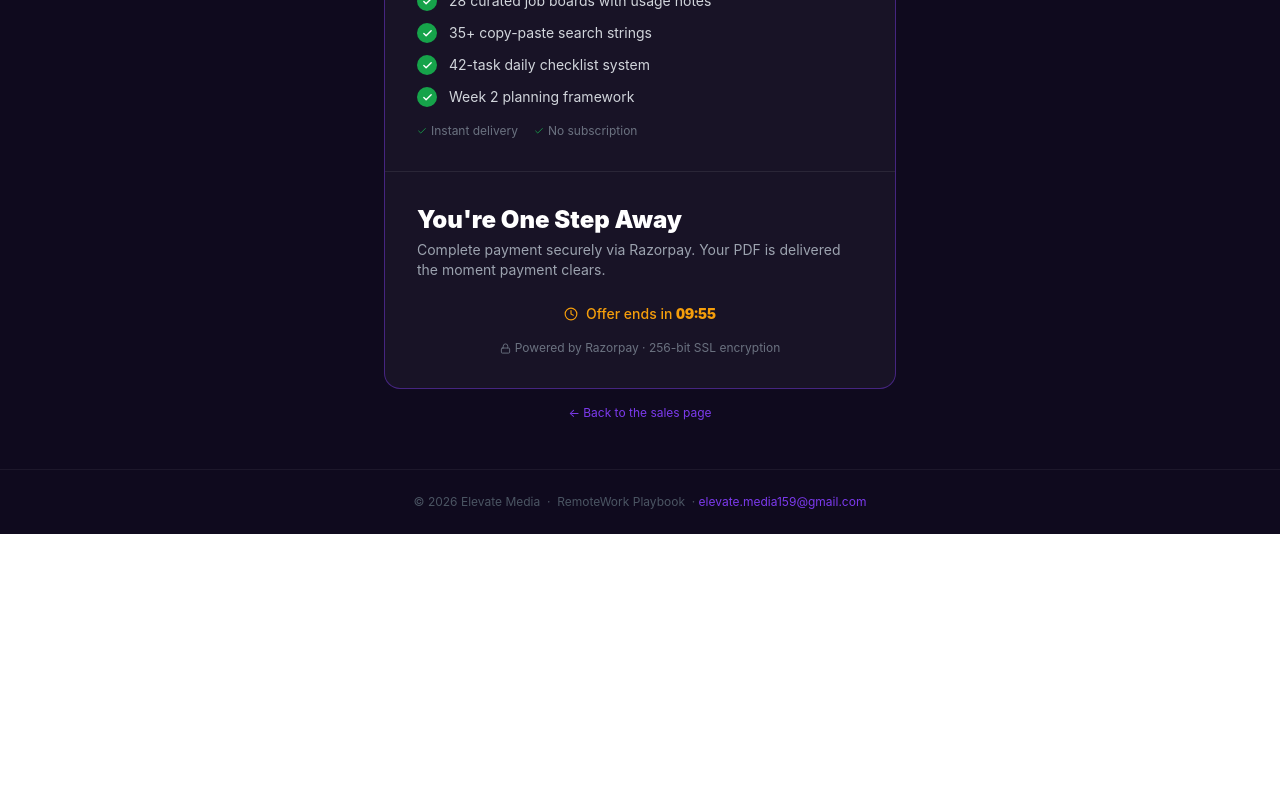
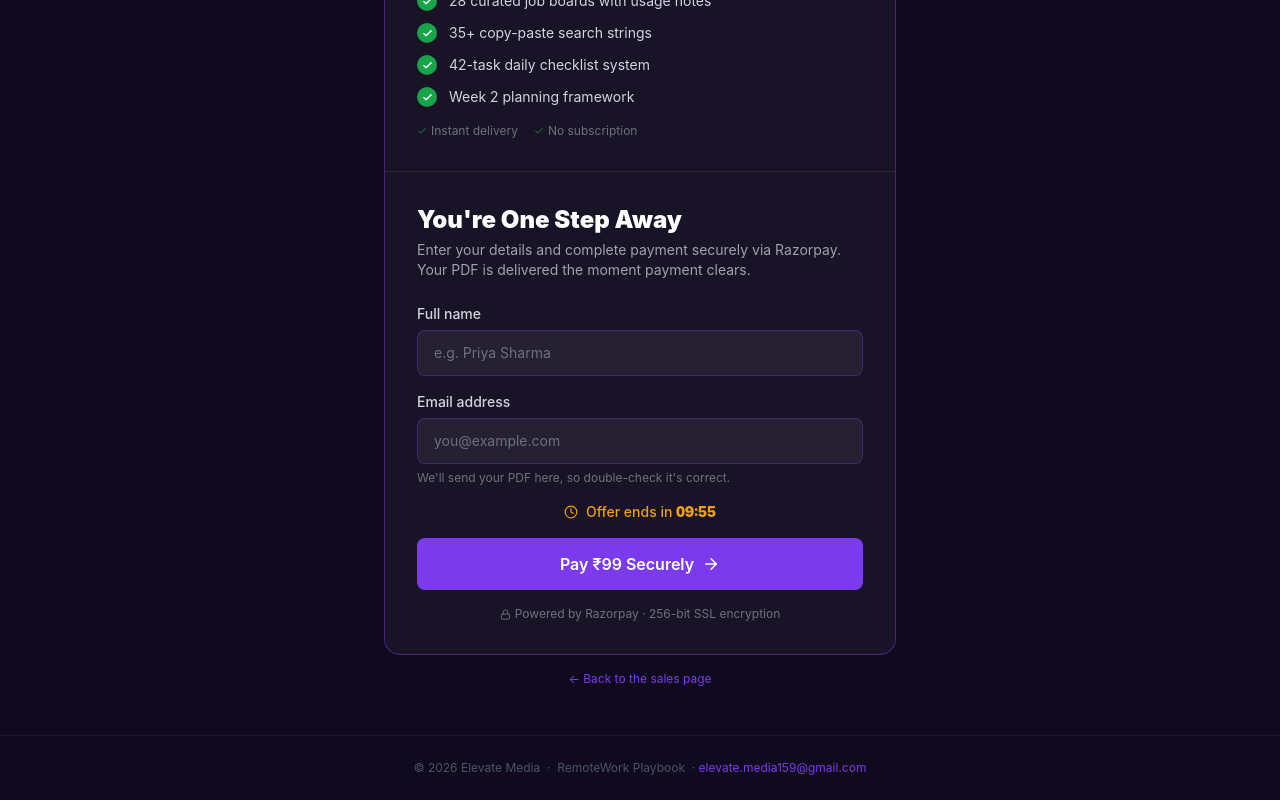
Before and after one commit to elevatemedia159/remote-work-playbook, a Next.js app: page /checkout in a window 1280 px wide. Shown: the part 404-1204 px from the top of the page. Before the commit the page ends 938 px from the top, so only its background shows below. Built offline with nearby package versions, Linux system fonts and the light colour scheme.

Commit message:
Revert "Replace custom payment form with Razorpay hosted payment button"
This reverts commit 02f624bf79596ac0751254afb64f985c8b755389.

```diff
--- a/src/app/checkout/page.tsx
+++ b/src/app/checkout/page.tsx
@@ -1,9 +1,20 @@
 "use client";
 
-import { useEffect, useRef, Suspense } from "react";
-import { Check, Lock } from "lucide-react";
+import { useState, FormEvent, useEffect, Suspense } from "react";
+import { Check, Lock, ArrowRight, Loader2 } from "lucide-react";
 import Link from "next/link";
 import CountdownTimer, { useCountdown } from "@/components/CountdownTimer";
+import { useRouter, useSearchParams } from "next/navigation";
+
+const STORAGE_KEY = "rwp_offer_start";
+const OFFER_DURATION_MS = 10 * 60 * 1000;
+
+declare global {
+  interface Window {
+    // eslint-disable-next-line @typescript-eslint/no-explicit-any
+    Razorpay: any;
+  }
+}
 
 const pricingIncludes = [
   "Full 7-day PDF guide (print-ready, 12 pages)",
@@ -13,33 +24,115 @@ const pricingIncludes = [
   "Week 2 planning framework",
 ];
 
-function RazorpayButton() {
-  const formRef = useRef<HTMLFormElement>(null);
+function CheckoutContent() {
+  const router = useRouter();
+  const searchParams = useSearchParams();
+  const utmSource = searchParams.get("utm_source");
+  const { expired } = useCountdown();
+  const [name, setName] = useState("");
+  const [email, setEmail] = useState("");
+  const [error, setError] = useState("");
+  const [loading, setLoading] = useState(false);
 
+  const displayPrice = expired ? "149" : "99";
+
+  // Load Razorpay script on mount
   useEffect(() => {
-    const form = formRef.current;
-    if (!form) return;
     const script = document.createElement("script");
-    script.src = "https://checkout.razorpay.com/v1/payment-button.js";
-    script.setAttribute("data-payment_button_id", "pl_SydNeYrsdI5r1s");
+    script.src = "https://checkout.razorpay.com/v1/checkout.js";
     script.async = true;
-    form.appendChild(script);
-    return () => {
-      if (form.contains(script)) form.removeChild(script);
-    };
+    document.body.appendChild(script);
+    return () => { document.body.removeChild(script); };
   }, []);
 
-  return <form ref={formRef} />;
-}
+  async function handleSubmit(e: FormEvent) {
+    e.preventDefault();
+    setError("");
+    setLoading(true);
 
-function CheckoutContent() {
-  const { expired } = useCountdown();
-  const displayPrice = expired ? "149" : "99";
+    // Step 1 — create order + save lead
+    let orderData;
+    try {
+      const res = await fetch("/api/create-order", {
+        method: "POST",
+        headers: { "Content-Type": "application/json" },
+        body: JSON.stringify({
+            name,
+            email,
+            offerStartTime: parseInt(localStorage.getItem(STORAGE_KEY) || "0", 10) || null,
+            utmSource: utmSource ?? null,
+          }),
+      });
+      orderData = await res.json();
+      if (!res.ok) {
+        setError(orderData.error || "Something went wrong. Please try again.");
+        setLoading(false);
+        return;
+      }
+    } catch {
+      setError("Network error. Please check your connection and try again.");
+      setLoading(false);
+      return;
+    }
+
+    // Step 2 — open Razorpay modal
+    const options = {
+      key: orderData.keyId,
+      amount: orderData.amount,
+      currency: orderData.currency,
+      name: "Elevate Media",
+      description: "The Remote Work Playbook v2",
+      order_id: orderData.orderId,
+      prefill: { name, email },
+      theme: { color: "#7c3aed" },
+      modal: {
+        ondismiss: () => {
+          setLoading(false);
+          setError("Payment was cancelled. You can try again whenever you are ready.");
+        },
+      },
+      handler: async (response: {
+        razorpay_payment_id: string;
+        razorpay_order_id: string;
+        razorpay_signature: string;
+      }) => {
+        // Step 3 — verify payment server-side
+        try {
+          const res = await fetch("/api/verify-payment", {
+            method: "POST",
+            headers: { "Content-Type": "application/json" },
+            body: JSON.stringify({
+              razorpay_order_id: response.razorpay_order_id,
+              razorpay_payment_id: response.razorpay_payment_id,
+              razorpay_signature: response.razorpay_signature,
+              name,
+              email,
+            }),
+          });
+          const data = await res.json();
+          if (!res.ok) {
+            setError(data.error || "Payment verification failed. Please contact support.");
+            setLoading(false);
+            return;
+          }
+          // Step 4 — store for analytics then redirect
+          localStorage.setItem("rwp_payment_id", response.razorpay_payment_id);
+          localStorage.setItem("rwp_amount_paid", String(orderData.amount / 100));
+          router.push("/thank-you");
+        } catch {
+          setError("Could not verify payment. Please contact support.");
+          setLoading(false);
+        }
+      },
+    };
+
+    const rzp = new window.Razorpay(options);
+    rzp.open();
+  }
 
   return (
     <div className="min-h-screen flex flex-col" style={{ backgroundColor: "#0f0a1e" }}>
       <CountdownTimer variant="banner" />
-
       {/* Nav */}
       <nav className="border-b px-4 py-4" style={{ borderColor: "rgba(124,58,237,0.2)" }}>
         <div className="max-w-5xl mx-auto flex items-center justify-between">
@@ -115,23 +208,105 @@ function CheckoutContent() {
               </div>
             </div>
 
-            {/* Bottom — payment button */}
+            {/* Bottom — form */}
             <div className="p-6 sm:p-8">
               <h1 className="text-white font-black text-2xl mb-1">You&apos;re One Step Away</h1>
               <p className="text-sm mb-6" style={{ color: "#9ca3af" }}>
-                Complete payment securely via Razorpay. Your PDF is delivered the moment payment clears.
+                Enter your details and complete payment securely via Razorpay. Your PDF is delivered the moment payment clears.
               </p>
 
-              <CountdownTimer variant="inline" />
+              <form onSubmit={handleSubmit} className="space-y-4" noValidate>
+                {/* Name */}
+                <div>
+                  <label htmlFor="name" className="block text-sm font-medium mb-1.5" style={{ color: "#d1d5db" }}>
+                    Full name
+                  </label>
+                  <input
+                    id="name"
+                    type="text"
+                    autoComplete="name"
+                    placeholder="e.g. Priya Sharma"
+                    value={name}
+                    onChange={(e) => setName(e.target.value)}
+                    required
+                    className="w-full px-4 py-3 rounded-lg text-sm text-white placeholder-gray-500 outline-none transition-all"
+                    style={{
+                      backgroundColor: "rgba(255,255,255,0.06)",
+                      border: "1px solid rgba(124,58,237,0.35)",
+                    }}
+                    onFocus={(e) => (e.currentTarget.style.borderColor = "#7c3aed")}
+                    onBlur={(e) => (e.currentTarget.style.borderColor = "rgba(124,58,237,0.35)")}
+                  />
+                </div>
 
-              <div className="mt-4">
-                <RazorpayButton />
-              </div>
+                {/* Email */}
+                <div>
+                  <label htmlFor="email" className="block text-sm font-medium mb-1.5" style={{ color: "#d1d5db" }}>
+                    Email address
+                  </label>
+                  <input
+                    id="email"
+                    type="email"
+                    autoComplete="email"
+                    placeholder="you@example.com"
+                    value={email}
+                    onChange={(e) => setEmail(e.target.value)}
+                    required
+                    className="w-full px-4 py-3 rounded-lg text-sm text-white placeholder-gray-500 outline-none transition-all"
+                    style={{
+                      backgroundColor: "rgba(255,255,255,0.06)",
+                      border: "1px solid rgba(124,58,237,0.35)",
+                    }}
+                    onFocus={(e) => (e.currentTarget.style.borderColor = "#7c3aed")}
+                    onBlur={(e) => (e.currentTarget.style.borderColor = "rgba(124,58,237,0.35)")}
+                  />
+                  <p className="text-xs mt-1.5" style={{ color: "#6b7280" }}>
+                    We&apos;ll send your PDF here, so double-check it&apos;s correct.
+                  </p>
+                </div>
 
-              <p className="text-xs text-center flex items-center justify-center gap-1 mt-4" style={{ color: "#6b7280" }}>
-                <Lock size={11} />
-                Powered by Razorpay &middot; 256-bit SSL encryption
-              </p>
+                {/* Error */}
+                {error && (
+                  <div
+                    className="rounded-lg px-4 py-3 text-sm"
+                    style={{
+                      backgroundColor: "rgba(239,68,68,0.12)",
+                      color: "#fca5a5",
+                      border: "1px solid rgba(239,68,68,0.25)",
+                    }}
+                  >
+                    {error}
+                  </div>
+                )}
+
+                {/* Timer */}
+                <CountdownTimer variant="inline" />
+
+                {/* Submit */}
+                <button
+                  type="submit"
+                  disabled={loading}
+                  className="w-full flex items-center justify-center gap-2 py-3.5 rounded-lg font-semibold text-white text-base transition-opacity disabled:opacity-70"
+                  style={{ backgroundColor: "#7c3aed" }}
+                >
+                  {loading ? (
+                    <>
+                      <Loader2 size={18} className="animate-spin" />
+                      Opening payment...
+                    </>
+                  ) : (
+                    <>
+                      Pay &#8377;{displayPrice} Securely
+                      <ArrowRight size={18} />
+                    </>
+                  )}
+                </button>
+
+                <p className="text-xs text-center flex items-center justify-center gap-1" style={{ color: "#6b7280" }}>
+                  <Lock size={11} />
+                  Powered by Razorpay &middot; 256-bit SSL encryption
+                </p>
+              </form>
             </div>
           </div>
 
```
